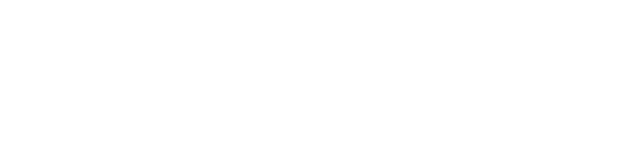
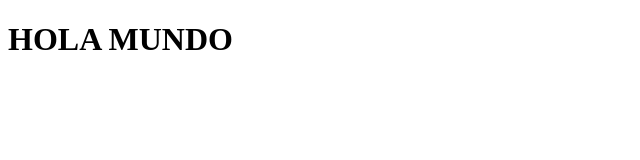
Before and after one commit to crisfordy2/amplify_class, a plain HTML site: page index.html in a window 1280 px wide. Shown: the whole page, without its empty margins (0-640 px from the left). Drawn offline with Linux system fonts and the light colour scheme.

Commit message:
add hello world

```diff
--- a/index.html
+++ b/index.html
@@ -4,9 +4,11 @@
     <meta charset="UTF-8">
     <meta http-equiv="X-UA-Compatible" content="IE=edge">
     <meta name="viewport" content="width=device-width, initial-scale=1.0">
-    <title>Document</title>
+    <title>Mi pagina web</title>
 </head>
 <body>
-
+    <div>
+        <h1>HOLA MUNDO</h1>
+    </div>
 </body>
 </html>
```
